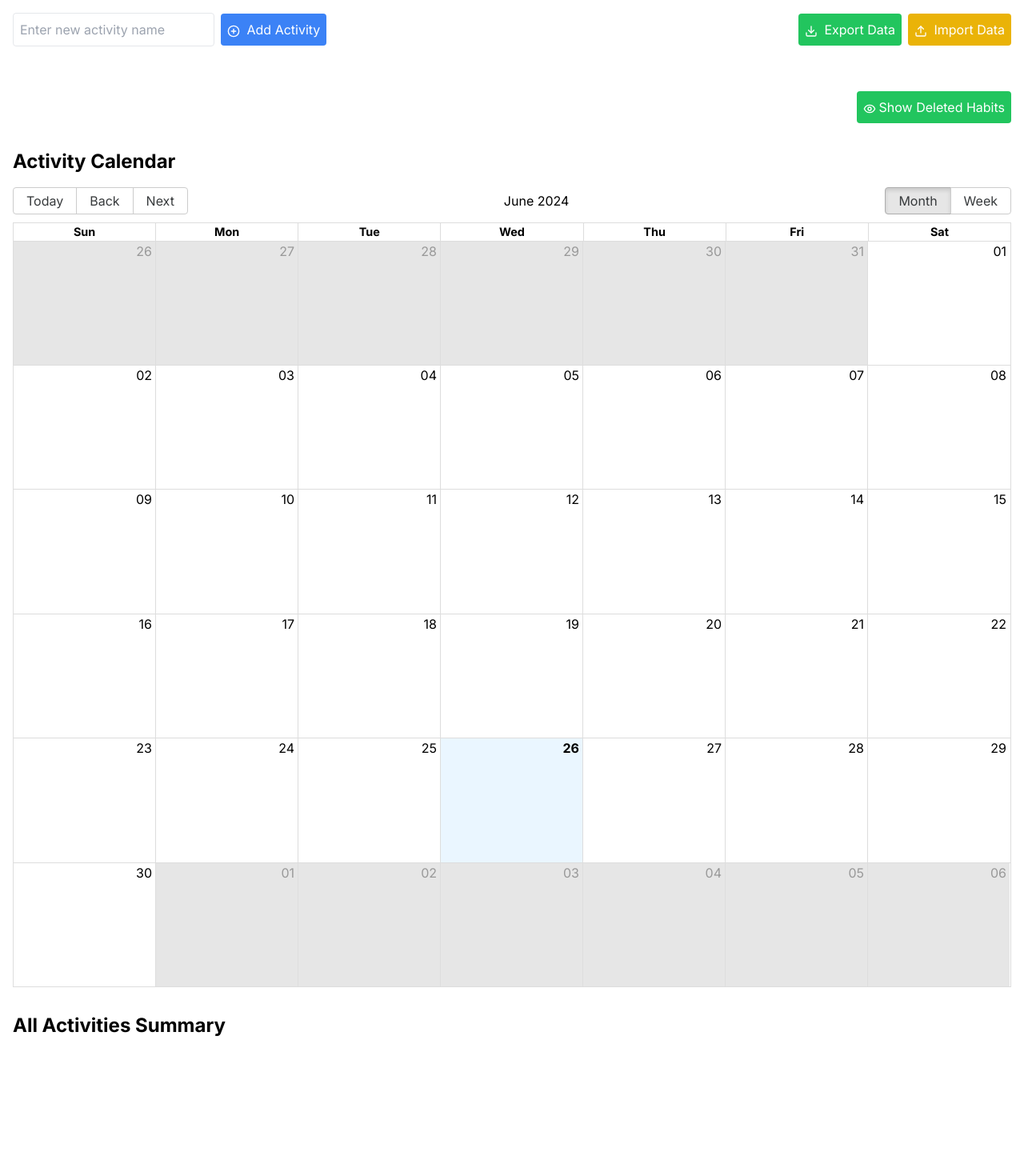
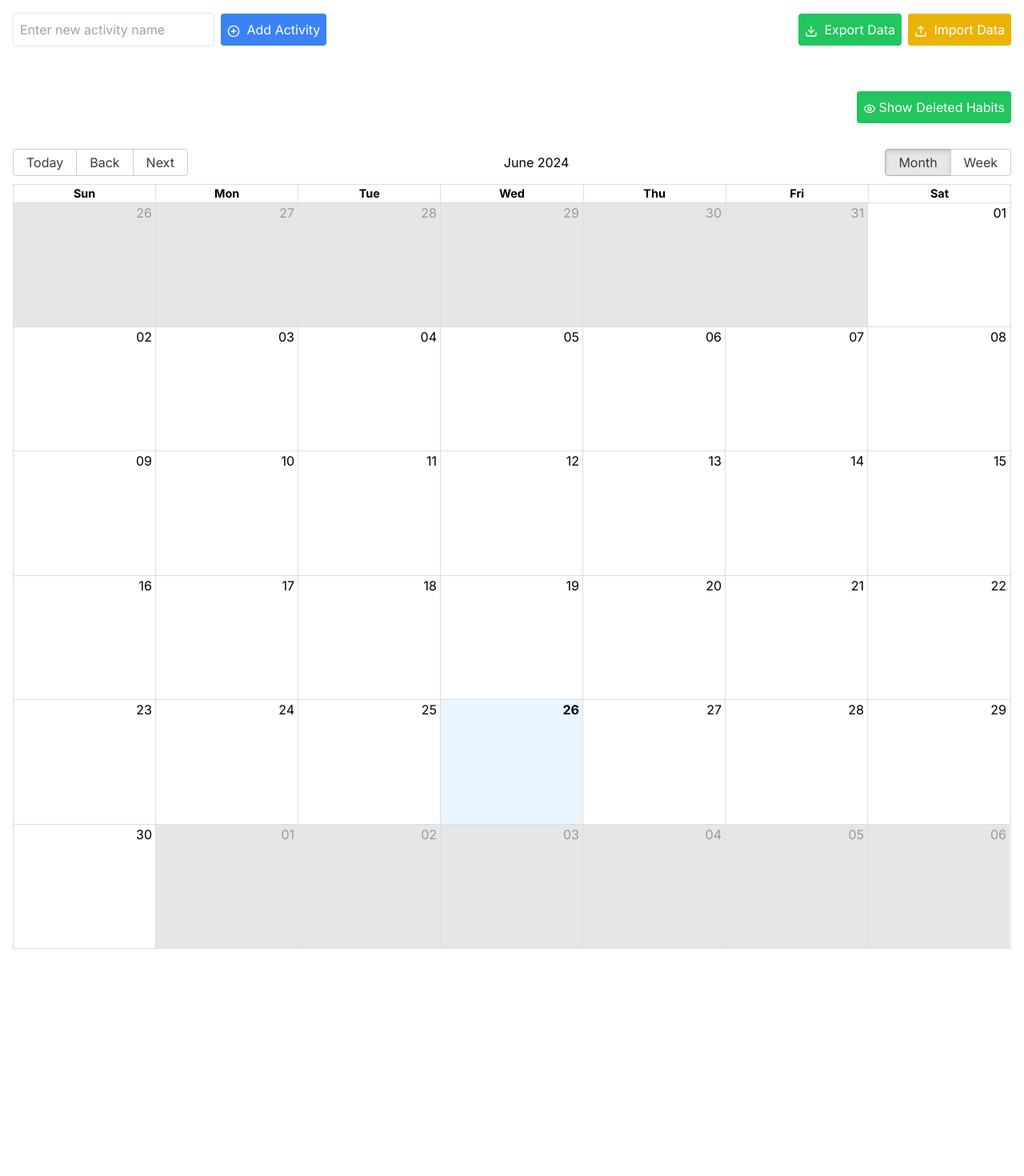
Before and after one commit to ericfzhu/habits, a Next.js app: page / in a window 1280 px wide. Shown: the top 1470 px of the page at 80% size. Built offline with nearby package versions, Linux system fonts and the light colour scheme.

Commit message:
remove titles

```diff
--- a/src/app/page.tsx
+++ b/src/app/page.tsx
@@ -495,14 +495,14 @@ export default function Home() {
 			{/* Calendar View */}
 			{/* {showCalendarView && ( */}
 			<div className="mt-8">
-				<h2 className="text-2xl font-bold mb-4">Activity Calendar</h2>
+				{/* <h2 className="text-2xl font-bold mb-4">Activity Calendar</h2> */}
 				<ActivityCalendar activities={activities.filter((activity) => !activity.isDeleted || showDeletedHabits)} />
 			</div>
 			{/* )} */}
 
 			{/* {showAllStats && ( */}
 			<div className="mt-8">
-				<h2 className="text-2xl font-bold mb-4">All Activities Summary</h2>
+				{/* <h2 className="text-2xl font-bold mb-4">All Activities Summary</h2> */}
 				<div className="h-80 mb-8">
 					<ResponsiveContainer width="100%" height="100%">
 						<BarChart data={getAllActivitiesWeeklyData()}>
```
